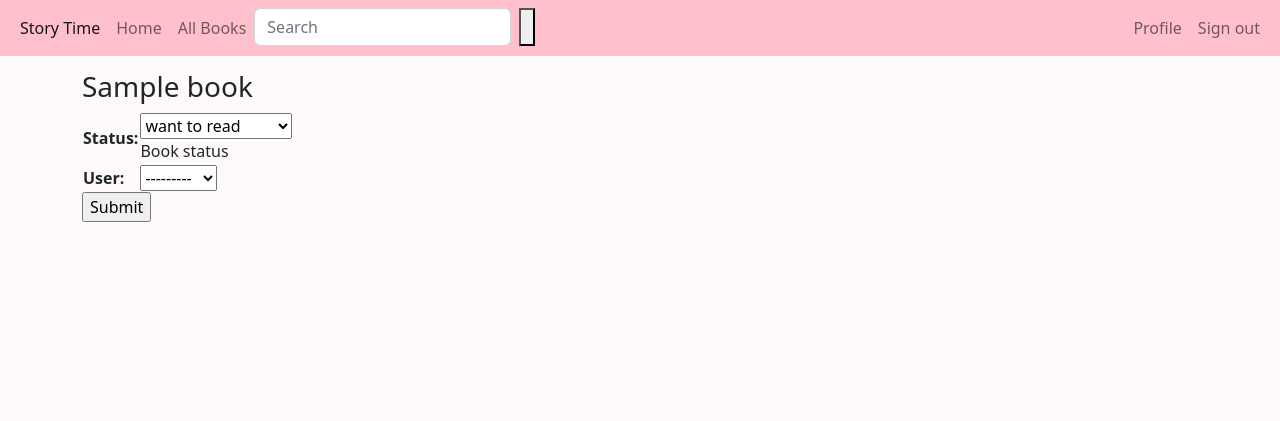
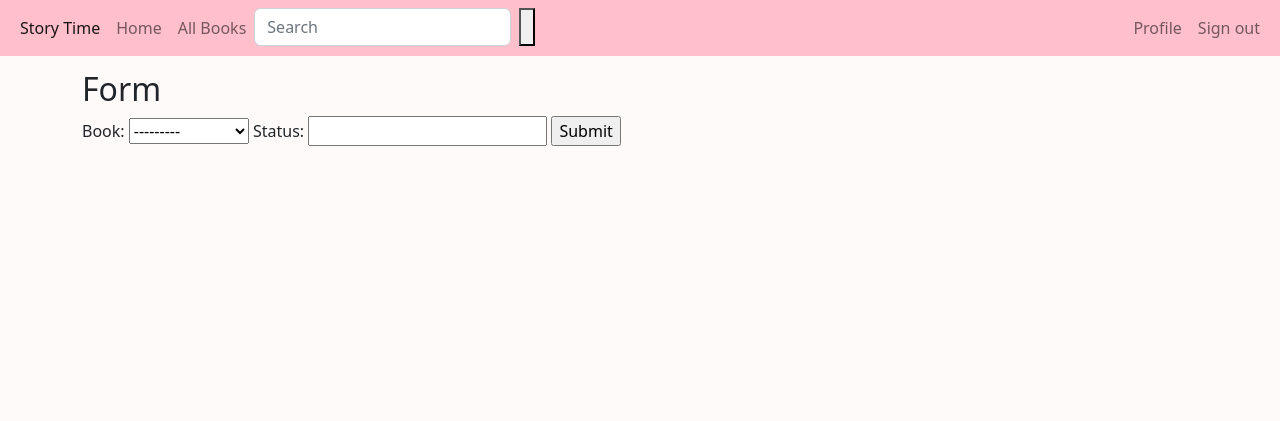
Before and after one commit to nadiaverdha/book-reviews, a Django app: page /bookstatus/ in a window 1280 px wide. Shown: the top 421 px of the page. Run offline with Django 4.2, Linux system fonts and the light colour scheme; a user stored in the database is signed in; tables that the repository leaves empty hold one stand-in row (values such as "Sample post"); some libraries are stand-ins or nearby versions.

Commit message:
User form for updating book status- update

```diff
--- a/book/models.py
+++ b/book/models.py
@@ -60,7 +60,6 @@ class Author(models.Model):
 
 
 class BookInstance(models.Model):
-
     book = models.ForeignKey("Book", on_delete=models.RESTRICT, null=True, blank=True)
     user = models.ForeignKey(
         "accounts.User", on_delete=models.RESTRICT, null=True, blank=True
@@ -68,22 +67,28 @@ class BookInstance(models.Model):
     # user = models.ForeignKey(
     #     "accounts.User", on_delete=models.CASCADE, null=True, blank=True)
 
-    BOOK_STATUS = {("r", "read"), ("w", "want to read"), ("cr", "currently reading")}
+    status = models.CharField(max_length=200)
+    # BOOK_STATUS = {("r", "read"), ("w", "want to read"), ("cr", "currently reading")}
 
-    status = models.CharField(
-        max_length=2,
-        choices=BOOK_STATUS,
-        blank=True,
-        default="w",
-        help_text="Book status",
-    )
+    # status = models.CharField(
+    #     max_length=2,
+    #     choices=BOOK_STATUS,
+    #     blank=True,
+    #     default="w",
+    #     help_text="Book status",
+    # )
 
-    class Meta:
-        permissions = (
-            ("can mark as read", "read"),
-            ("can mark as want to read", "want to read"),
-            ("can mark as currently reading", "currently reading"),
-        )
+    # class Meta:
+    #     permissions = (
+    #         ("can mark as read", "read"),
+    #         ("can mark as want to read", "want to read"),
+    #         ("can mark as currently reading", "currently reading"),
+    #     )
 
     def __str__(self):
-        return f"{self.id} ({self.book.title})"
+        return f"({self.book.title})"
+
+
+class BooksUser(models.Model):
+    title = models.CharField(max_length=200)
+    name = models.CharField(max_length=200)
--- a/pages/forms.py
+++ b/pages/forms.py
@@ -1,6 +1,6 @@
 from django import forms
 from django.forms import ModelForm
-from book.models import BookInstance
+from book.models import BookInstance, BooksUser
 from django.core.exceptions import ValidationError
 from django.utils.translation import gettext_lazy as _
 
@@ -24,7 +24,14 @@ BOOK_STATUS = {("r", "read"), ("w", "want to read"), ("cr", "currently reading")
 #         return data
 
 
+# class MarkBooks(ModelForm):
+#     class Meta:
+#         model = BookInstance
+#         fiels = "__all__"
+
+
 class MarkBooks(ModelForm):
     class Meta:
         model = BookInstance
-        fields = ("status", "user")
+        fields = "__all__"
+        exclude = ("user",)
--- a/pages/templates/pages/bookinstancelist_user.html
+++ b/pages/templates/pages/bookinstancelist_user.html
@@ -3,4 +3,5 @@
 {% block content %}
     <h1>Borrowed books</h1>
     {{book_instance}}
+    {{form.errors}}
 {% endblock %}
--- a/pages/templates/pages/home.html
+++ b/pages/templates/pages/home.html
@@ -21,4 +21,6 @@
   <li>Visits: {{num_visits}}</li>
   <li><a href="{% url 'my-books' %}">My Books</a></li>
   <li><a href="{% url 'mark-book-status' %}">mark</a></li>
+  <h1>form errors</h1>
+  {{form.errors}}
 {% endblock %}
--- a/pages/templates/pages/markbooks.html
+++ b/pages/templates/pages/markbooks.html
@@ -3,19 +3,14 @@
 
 
 {% block content %}
-{% for bookinst in book_instance%}
-<h3>{{ bookinst.title }}</h3>
 
-  <form action="" method="post">
-    {% csrf_token %}
-    <table>
-    {{ form.as_table }}
-    </table>
-    <input type="submit" value="Submit">
-  </form>
-  <br>
-  <br>
-  {% endfor %}
+ <h2> Form</h2>
+<form method = "post">
+  {%csrf_token%}
+  {{form}}
+  <input type="submit">
+</form>
+
 {% endblock %}
 
 
--- a/pages/views.py
+++ b/pages/views.py
@@ -48,59 +48,112 @@ def BookListView(request):
     return render(request, "pages/book_list.html", context=context)
 
 
-@login_required
-def mark_book(request):
-    # book_instance = BookInstance
-    book_instance = BookInstance.objects.all()
-    # for book in books:
-    # If this is a POST request then process the Form data
-    for b in book_instance:
-        if request.method == "POST":
+# @login_required
+# def mark_book(request):
+#     # book_instance = BookInstance
+#     book_instance = BookInstance.objects.all()
+#     # for book in books:
+#     # If this is a POST request then process the Form data
+#     for b in book_instance:
+#         if request.method == "POST":
 
-            # Create a form instance and populate it with data from the request (binding):
-            form = MarkBooks(request.POST)
+#             # Create a form instance and populate it with data from the request (binding):
+#             form = MarkBooks(request.POST)
 
-            if form.is_valid():
-                # book_instance.book.title = book.title
-                b.user = request.user
-                b.status = form.cleaned_data["status"]
-                b.save()
+#             if form.is_valid():
+#                 # book_instance.book.title = book.title
+#                 b.user = request.user
+#                 b.status = form.cleaned_data["status"]
+#                 b.save()
 
-            # redirect to a new URL:
-            return HttpResponseRedirect(reverse("my-books"))
+#             # redirect to a new URL:
+#             return HttpResponseRedirect(reverse("my-books"))
 
-    else:
-        proposed_status = "want to read"
-        form = MarkBooks(initial={"status": proposed_status})
+#     else:
+#         proposed_status = "want to read"
+#         form = MarkBooks(initial={"status": proposed_status})
 
-    context = {
-        "form": form,
-        "b": book_instance,
-    }
+#     context = {
+#         "form": form,
+#         "b": book_instance,
+#     }
 
-    return render(request, "pages/markbooks.html", context)
+#     return render(request, "pages/markbooks.html", context)
+
+
+# @login_required
+# def mark_book(request, pk):
+#     book_instance = Book.objects.get(pk=pk)
+
+#     if request.method == "POST":
+#         form = MarkBooks(request.POST)
+
+#         if form.is_valid():
+
+#             book_instance.status = form.cleaned_data["book_status"]
+#             # book_instance.title = book_instace.title
+#             book_instance.save(commit=False)
+
+#         return HttpResponseRedirect(reverse("my-books"))
+
+#     else:
+#         form = MarkBooks(initial={"book_status": "want to read"})
+
+#     context = {
+#         "form": form,
+#         "book_instance": book_instance,
+#     }
+#     return render(request, "pages/markbooks.html", context)
+
+
+# @login_required
+# def mark_books(request):
+#     user = request.user
+#     form = MarkBooks()
+
+#     if request.method == "POST":
+#         print(request.POST)
+#         if form.is_valid():
+#             form = MarkBooks(request.POST, request.FILES, instance=user)
+#             form.save()
+#             return HttpResponseRedirect(reverse("my-books"))
+
+#     context = {"form": form}
+#     return render(request, "pages/markbooks.html", context)
+
+from .forms import MarkBooks
 
 
 @login_required
 def mark_book(request):
-    book_instance = Book.objects.all()
-
+    print(request)
     if request.method == "POST":
+        print(request)
         form = MarkBooks(request.POST)
-
         if form.is_valid():
-
-            book_instance.status = form.cleaned_data["book_status"]
-            # book_instance.title = book_instace.title
-            book_instance.save(commit=False)
+            bookuser = form.save(commit=True)
 
         return HttpResponseRedirect(reverse("my-books"))
+    else:
+        form = MarkBooks()
 
-    else:
-        form = MarkBooks(initial={"book_status": "want to read"})
+    context = {"form": form}
+    return render(request, "pages/markbooks.html", context)
 
-    context = {
-        "form": form,
-        "book_instance": book_instance,
-    }
-    return render(request, "pages/markbooks.html", context)
+
+# #THIS WORKS
+# @login_required
+# def mark_book(request):
+#     print(request)
+#     if request.method == "POST":
+#         print(request)
+#         form = MarkBooks(request.POST)
+#         if form.is_valid():
+#             bookuser = form.save(commit=True)
+
+#         return HttpResponseRedirect(reverse("my-books"))
+#     else:
+#         form = MarkBooks()
+
+#     context = {"form": form}
+#     return render(request, "pages/markbooks.html", context)
```
Also changed, not shown: book/admin.py (+6 -1 lines), book/migrations/0003_alter_bookinstance_options_alter_bookinstance_status.py (added), book/migrations/0004_booksuser.py (added).
